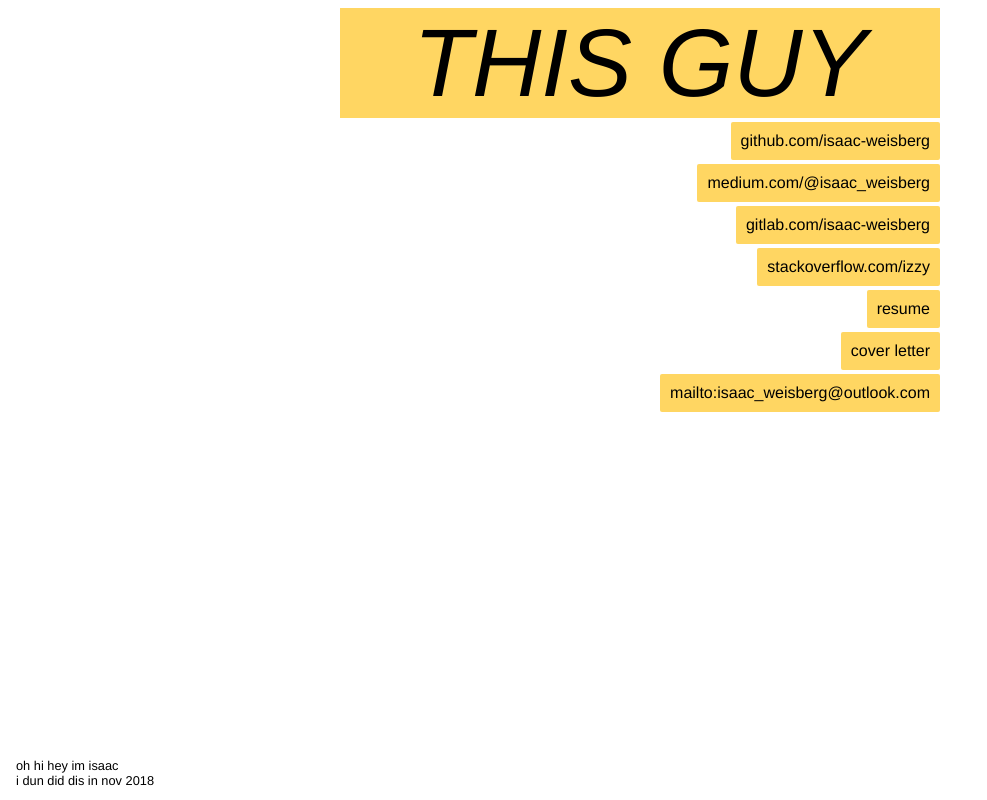
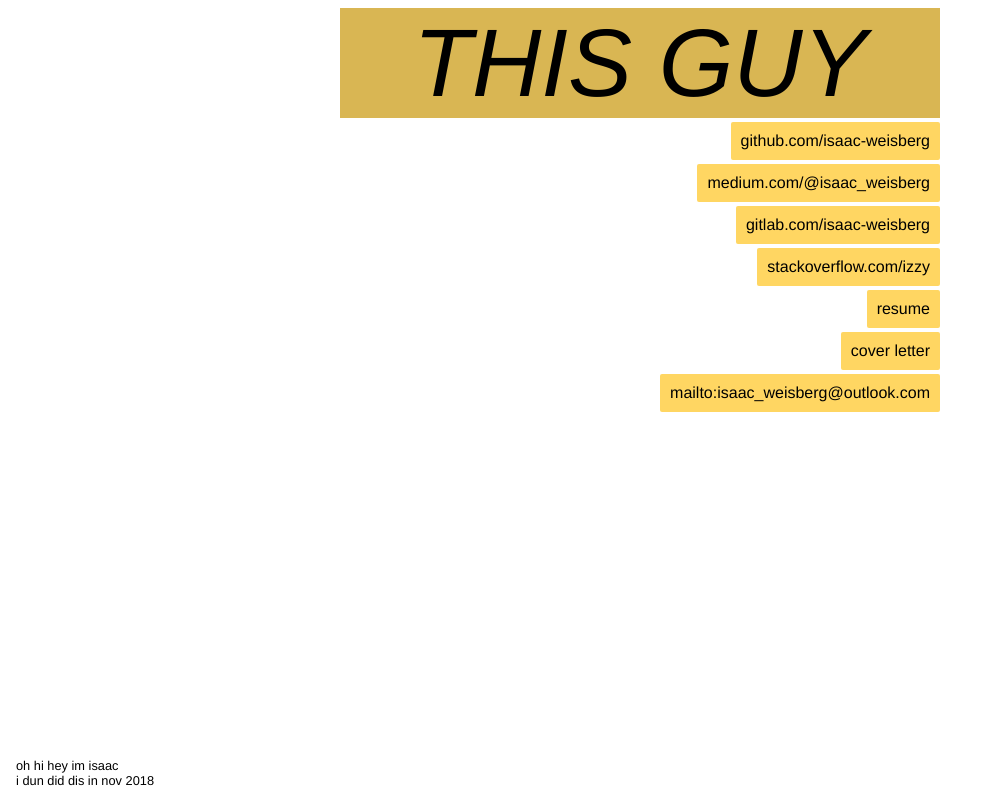
Before and after one commit to isaac-weisberg/me-websight, a website with bundled scripts: page index.html in a window 1280 px wide. In both pictures the pointer is over the element "THIS GUY". Shown: the whole page, without its empty margins (0-987 px from the left). Built offline with nearby package versions, Linux system fonts and the light colour scheme.

Commit message:
Add brightness filter to the links and logo

```diff
--- a/styles.css
+++ b/styles.css
@@ -19,6 +19,10 @@ body {
     font-size: 600%;
     background-color: #FFD662;
     cursor: pointer;
+}
+
+.titleContainer:hover {
+    filter: brightness(85%);
 }
 
 .noselect {
@@ -60,6 +64,7 @@ a:visited {
 
 a:hover {
     text-decoration: underline;
+    filter: brightness(85%);
 }
 
 .copy {
```
